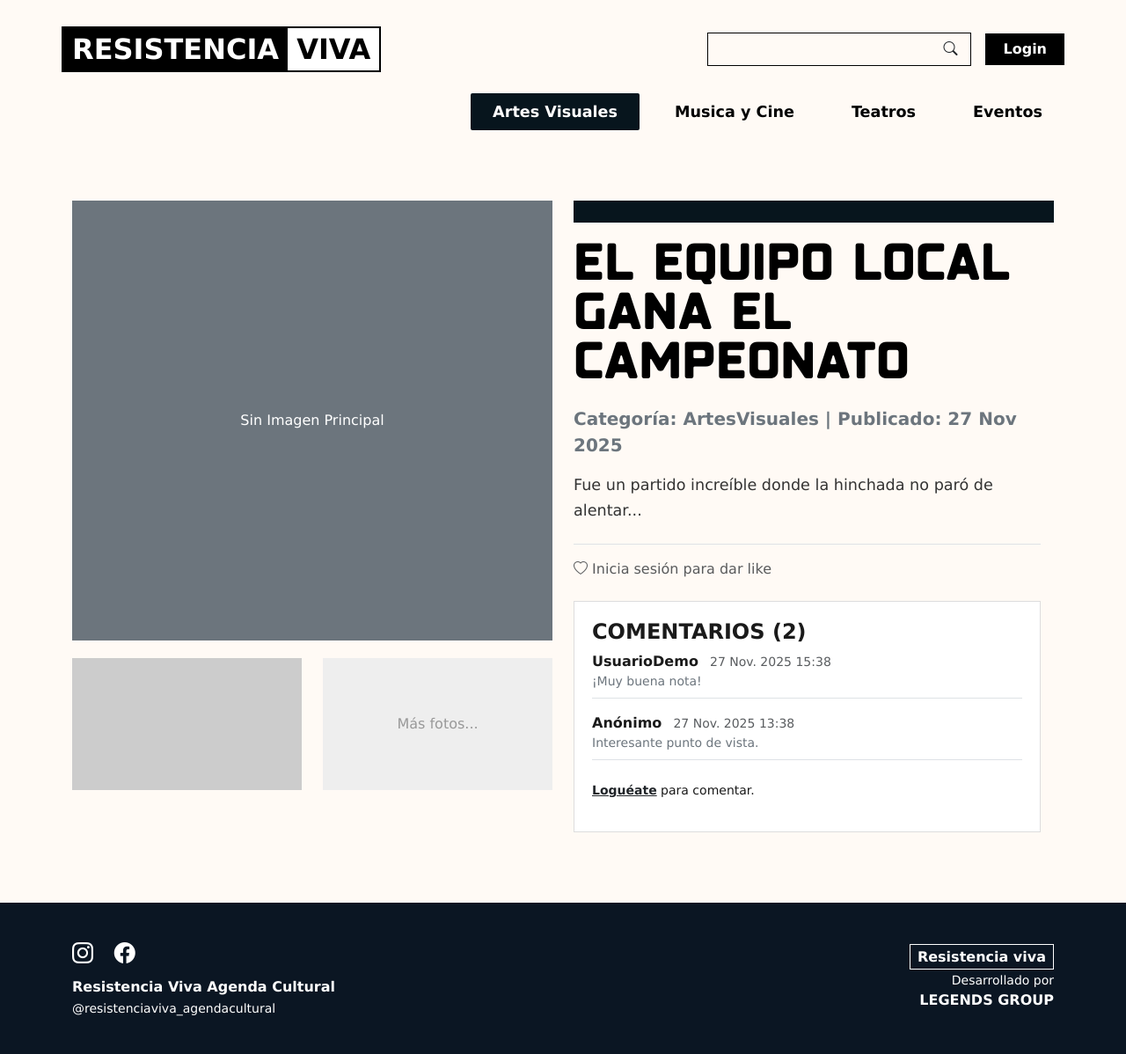
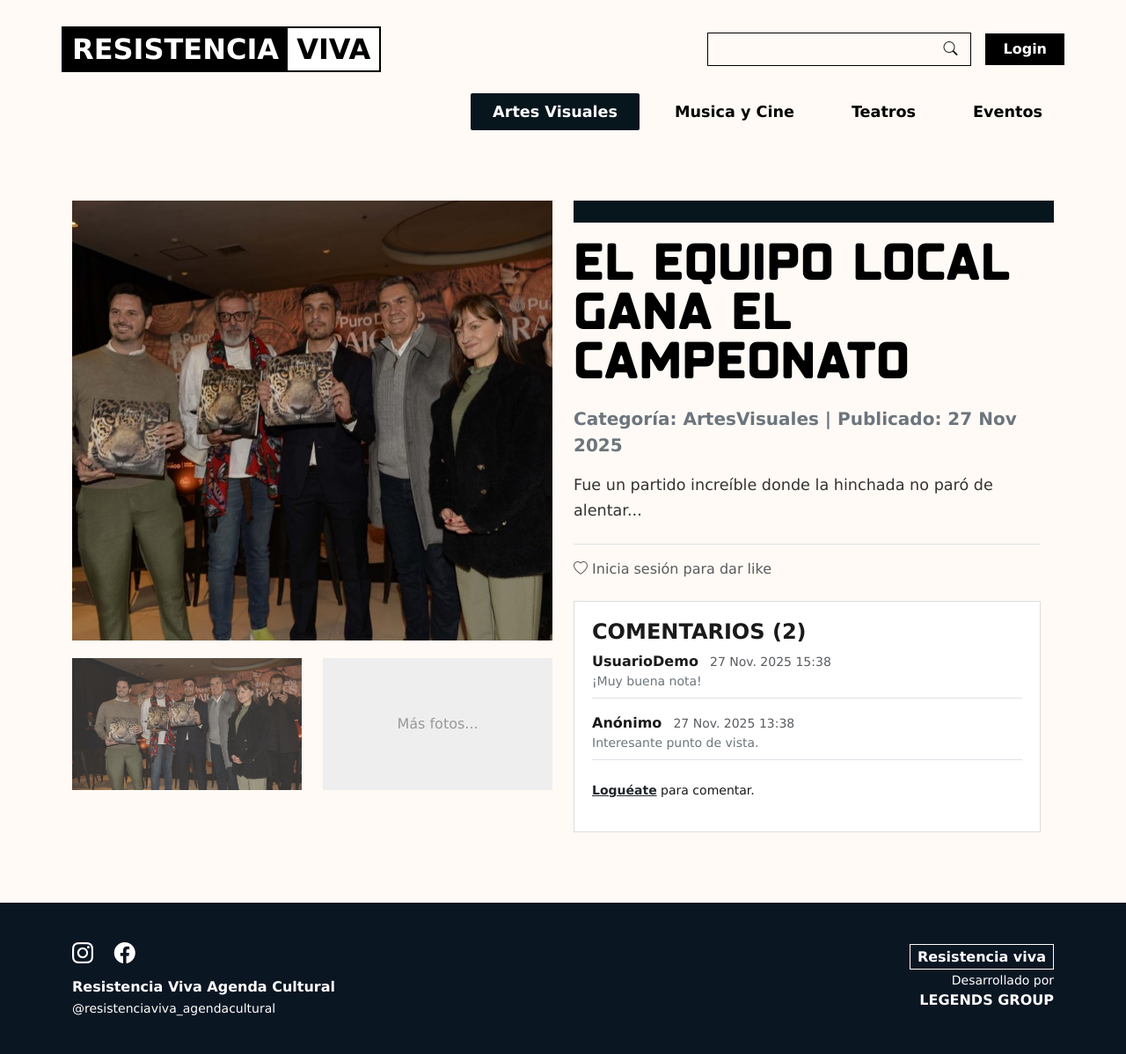
Before and after one commit to BarreraLucass/Proyecto_Final, a Django app: page /noticia/1/ in a window 1280 px wide. Shown: the whole page at 88% size. Run offline with Django 5.2, Linux system fonts and the light colour scheme.

Commit message:
estilos home, detalle, login

```diff
--- a/blog-repo/blog/apps/post/templates/detalle.html
+++ b/blog-repo/blog/apps/post/templates/detalle.html
@@ -223,7 +223,7 @@
             <div class="col-lg-6 mb-4">
                 <div class="main-image-container">
                     {% if noticia.imagen %}
-                        <img src="{{ noticia.imagen }}" alt="{{ noticia.titulo }}">
+                        <img src="{% static noticia.imagen %}" alt="{{ noticia.titulo }}">
                     {% else %}
                         <div class="d-flex align-items-center justify-content-center h-100 bg-secondary text-white">
                             Sin Imagen Principal
@@ -234,7 +234,7 @@
                 <div class="row gallery-row">
                     <div class="col-6">
                         {% if noticia.imagen %}
-                            <img src="{{ noticia.imagen }}" alt="thumb1">
+                            <img src="{% static noticia.imagen %}" alt="thumb1">
                         {% else %}
                              <div style="height:150px; background:#ccc;"></div>
                         {% endif %}
--- a/blog-repo/blog/apps/post/templates/index.html
+++ b/blog-repo/blog/apps/post/templates/index.html
@@ -259,7 +259,7 @@
                     <div class="custom-card">
                         <div class="card-img-wrapper">
                             {% if noticia.imagen %}
-                                <img src="{{ noticia.imagen }}" alt="{{ noticia.titulo }}">
+                                <img src="{% static noticia.imagen %}" alt="{{ noticia.titulo }}">
                             {% else %}
                                 <div class="d-flex align-items-center justify-content-center h-100 bg-secondary text-white">
                                     Sin Imagen
--- a/blog-repo/blog/apps/post/views.py
+++ b/blog-repo/blog/apps/post/views.py
@@ -10,7 +10,7 @@ NOTICIAS_FAKE = [
         'contenido': 'Fue un partido increíble donde la hinchada no paró de alentar...',
         'categoria': {'id': 1, 'nombre': 'ArtesVisuales'},
         'fecha_publicacion': '27 Nov 2025',
-        'imagen': None,
+        'imagen': 'public/puro_disenio1.jpg',
         'es_importante': True,
         'likes': 120
     },
@@ -20,7 +20,7 @@ NOTICIAS_FAKE = [
         'contenido': 'La inteligencia artificial sigue avanzando a pasos agigantados...',
         'categoria': {'id': 2, 'nombre': 'TecnoMusicaCinelogía'},
         'fecha_publicacion': '26 Nov 2025',
-        'imagen': None,
+        'imagen': 'public/imagen2.jpg',
         'es_importante': False,
         'likes': 45
     },
@@ -30,7 +30,7 @@ NOTICIAS_FAKE = [
         'contenido': 'Los mejores artistas se reúnen este fin de semana...',
         'categoria': {'id': 3, 'nombre': 'CuTeatrostura'},
         'fecha_publicacion': '25 Nov 2025',
-        'imagen': None,
+        'imagen': 'public/imagen3.jpg',
         'es_importante': False,
         'likes': 300
     },
@@ -40,7 +40,7 @@ NOTICIAS_FAKE = [
         'contenido': 'Texto de prueba para ver el diseño...',
         'categoria': {'id': 4, 'nombre': 'Eventos'},
         'fecha_publicacion': '20 Nov 2025',
-        'imagen': None,
+        'imagen': 'public/imagen4.jpg',
         'es_importante': True,
         'likes': 10
     }
```
Also changed, not shown: blog-repo/blog/blog/settings.py (+9 -0 lines), blog-repo/blog/static/public/imagen2.jpg (added), blog-repo/blog/static/public/imagen3.jpg (added), blog-repo/blog/static/public/imagen4.jpg (added), blog-repo/blog/static/public/puro_disenio1.jpg (added).
